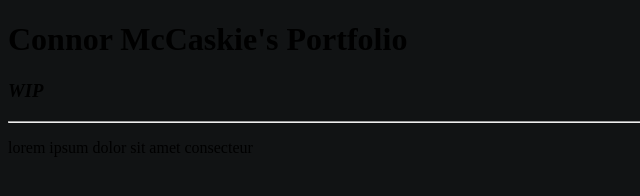
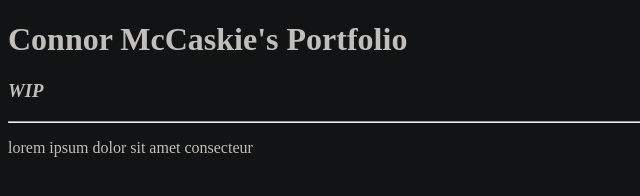
Before and after one commit to ChilliTuna/ChilliTuna.github.io, a plain HTML site: page index.html in a window 1280 px wide. Shown: the whole page, without its empty margins (0-640 px from the left). Drawn offline with Linux system fonts and the light colour scheme.

Commit message:
same as previous

```diff
--- a/index.html
+++ b/index.html
@@ -4,7 +4,7 @@
 <title>Connor McCaskie's Portfolio</title>
 </head>
 
-<body style="background-color:#111314; font-color:#c2bfba">
+<body style="background-color:#111314; color:#c2bfba">
 <h1>Connor McCaskie's Portfolio</h1>
 <h3 style="font-style:italic" title="nothing to see yet, please come again">WIP</h3>
 <hr>
```
